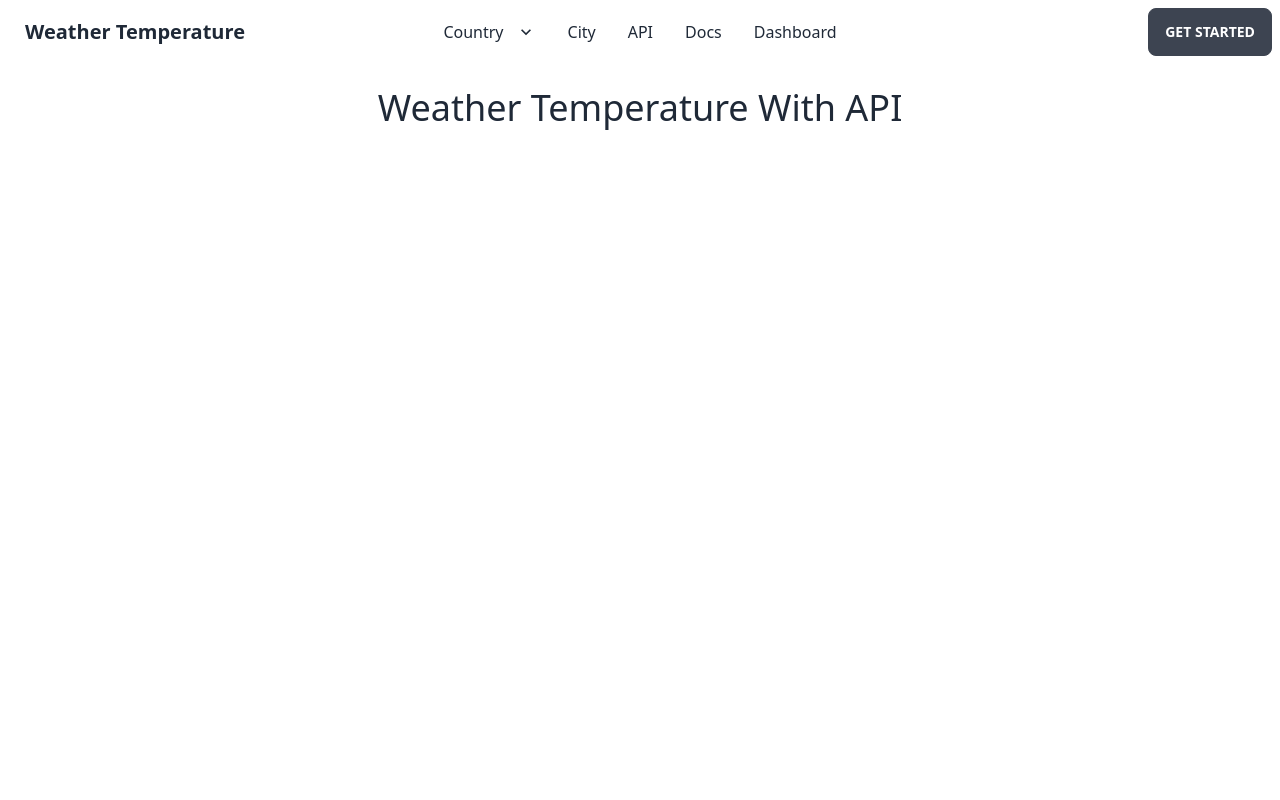
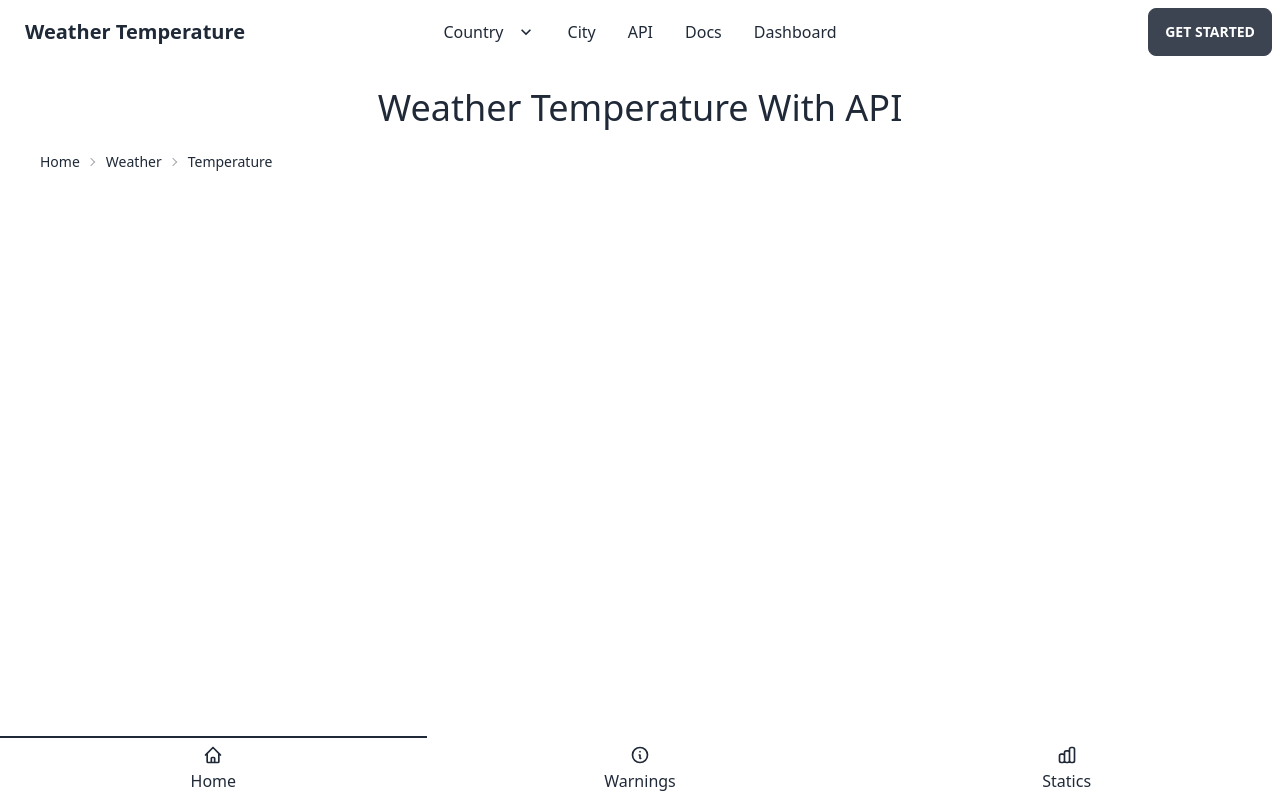
Before and after one commit to RaisulislamRimon/temperature-hot-api-project, a plain HTML site: page index.html in a window 1280 px wide. Drawn offline with nearby package versions, Linux system fonts and the light colour scheme.

Commit message:
header added

```diff
--- a/index.html
+++ b/index.html
@@ -110,9 +110,73 @@
             Weather Temperature With API
           </h1>
         </div>
+        <!-- breadcrumbs -->
+        <div class="ml-10 mt-4">
+          <div class="text-sm breadcrumbs">
+            <ul>
+              <li><a>Home</a></li>
+              <li><a>Weather</a></li>
+              <li>Temperature</li>
+            </ul>
+          </div>
+        </div>
       </section>
     </main>
     <!-- footer section  -->
-    <footer></footer>
+    <footer>
+      <div class="btm-nav">
+        <button class="active">
+          <svg
+            xmlns="http://www.w3.org/2000/svg"
+            class="h-5 w-5"
+            fill="none"
+            viewBox="0 0 24 24"
+            stroke="currentColor"
+          >
+            <path
+              stroke-linecap="round"
+              stroke-linejoin="round"
+              stroke-width="2"
+              d="M3 12l2-2m0 0l7-7 7 7M5 10v10a1 1 0 001 1h3m10-11l2 2m-2-2v10a1 1 0 01-1 1h-3m-6 0a1 1 0 001-1v-4a1 1 0 011-1h2a1 1 0 011 1v4a1 1 0 001 1m-6 0h6"
+            />
+          </svg>
+          <span class="btm-nav-label">Home</span>
+        </button>
+        <button>
+          <svg
+            xmlns="http://www.w3.org/2000/svg"
+            class="h-5 w-5"
+            fill="none"
+            viewBox="0 0 24 24"
+            stroke="currentColor"
+          >
+            <path
+              stroke-linecap="round"
+              stroke-linejoin="round"
+              stroke-width="2"
+              d="M13 16h-1v-4h-1m1-4h.01M21 12a9 9 0 11-18 0 9 9 0 0118 0z"
+            />
+          </svg>
+          <span class="btm-nav-label">Warnings</span>
+        </button>
+        <button>
+          <svg
+            xmlns="http://www.w3.org/2000/svg"
+            class="h-5 w-5"
+            fill="none"
+            viewBox="0 0 24 24"
+            stroke="currentColor"
+          >
+            <path
+              stroke-linecap="round"
+              stroke-linejoin="round"
+              stroke-width="2"
+              d="M9 19v-6a2 2 0 00-2-2H5a2 2 0 00-2 2v6a2 2 0 002 2h2a2 2 0 002-2zm0 0V9a2 2 0 012-2h2a2 2 0 012 2v10m-6 0a2 2 0 002 2h2a2 2 0 002-2m0 0V5a2 2 0 012-2h2a2 2 0 012 2v14a2 2 0 01-2 2h-2a2 2 0 01-2-2z"
+            />
+          </svg>
+          <span class="btm-nav-label">Statics</span>
+        </button>
+      </div>
+    </footer>
   </body>
 </html>
```
